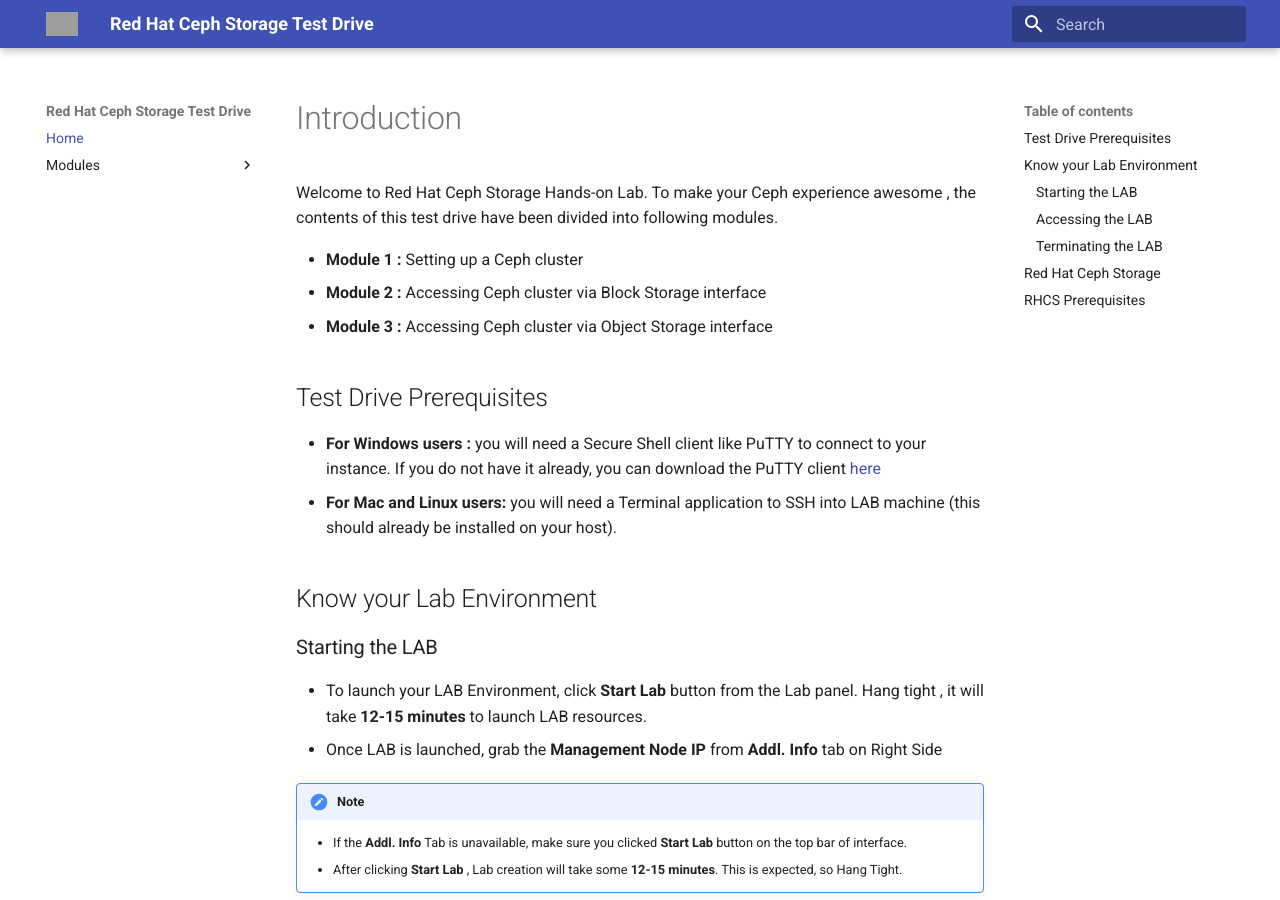
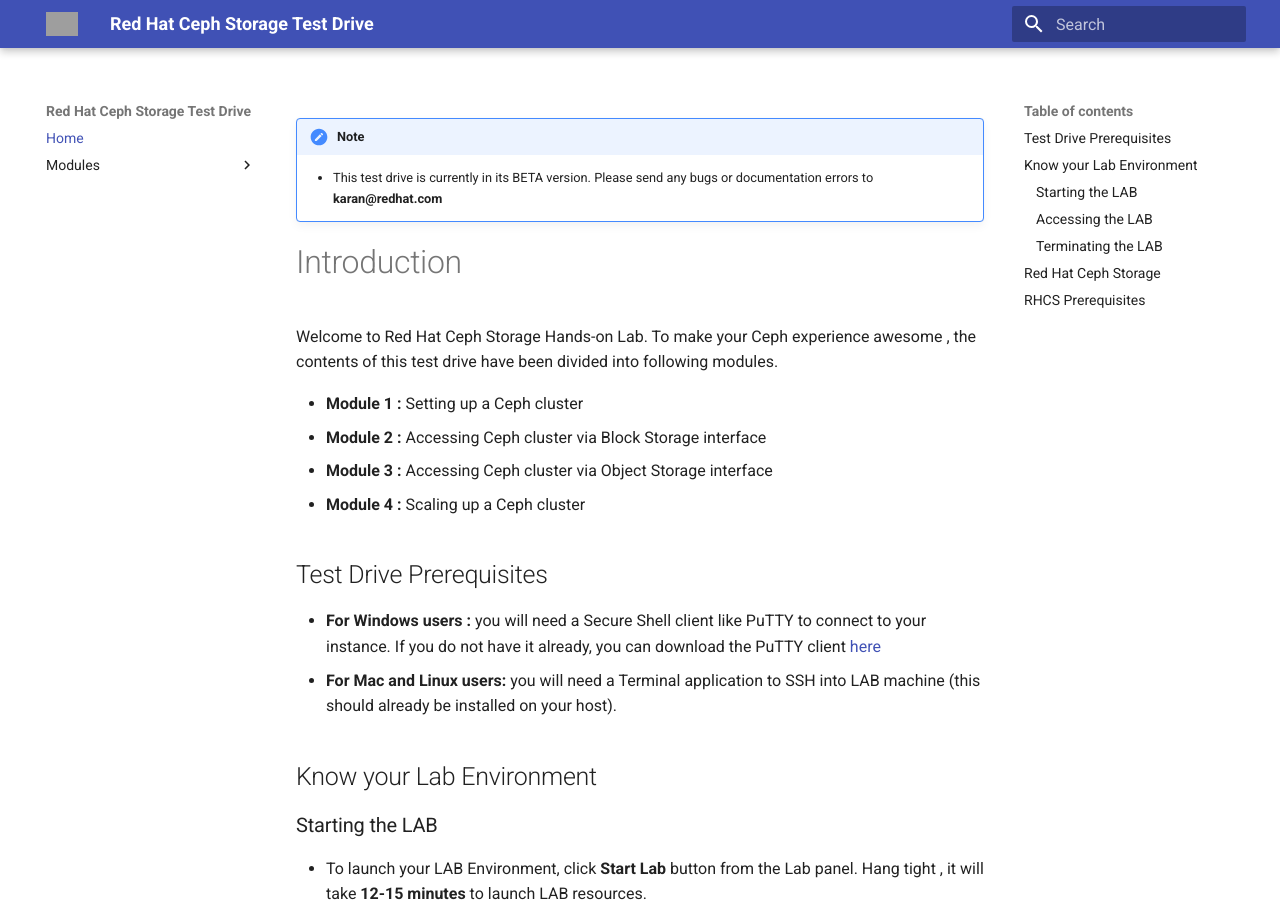
Before and after one commit to red-hat-storage/ceph-test-drive-bootstrap, an MkDocs documentation site: the page built from docs/index.md, in a window 1280 px wide and 900 px high. Built offline with MkDocs 1.6.1 and Material for MkDocs 9.7.7, drawn with Linux system fonts in a browser that asks for light colours; old or Windows-style settings are respelled for this version of MkDocs; grey boxes are pictures that could not be loaded.

Commit message:
Fixex from Dan's comments. Enabled Module-4

```diff
--- a/docs/index.md
+++ b/docs/index.md
@@ -1,3 +1,5 @@
+!!! note
+    - This test drive is currently in its BETA version. Please send any bugs or documentation errors to **karan@redhat.com**
 # Introduction
 
 Welcome to Red Hat Ceph Storage Hands-on Lab. To make your Ceph experience awesome , the contents of this test drive have been divided into following modules.
@@ -5,7 +7,7 @@
 - **Module 1 :** Setting up a Ceph cluster
 - **Module 2 :** Accessing Ceph cluster via Block Storage interface
 - **Module 3 :** Accessing Ceph cluster via Object Storage interface
-<!-- - **Module 4 :** Scaling up a Ceph cluster -->
+- **Module 4 :** Scaling up a Ceph cluster
 
 ## Test Drive Prerequisites
 - **For Windows users :** you will need a Secure Shell client like PuTTY to connect to your instance. If you do not have it already, you can download the PuTTY client [here](http://the.earth.li/~sgtatham/putty/latest/x86/putty.exe)
--- a/mkdocs.yml
+++ b/mkdocs.yml
@@ -24,7 +24,7 @@
     - 'Module-1 Ceph Cluster Setup': Module-1.md
     - 'Module-2 Ceph Block Storage': Module-2.md
     - 'Module-3 Ceph Object Storage': Module-3.md
- #   - 'Module 4 - Scaling up a Ceph cluster': Module-4.md
+    - 'Module 4 - Scaling up a Ceph cluster': Module-4.md
 
 
 markdown_extensions:
```
